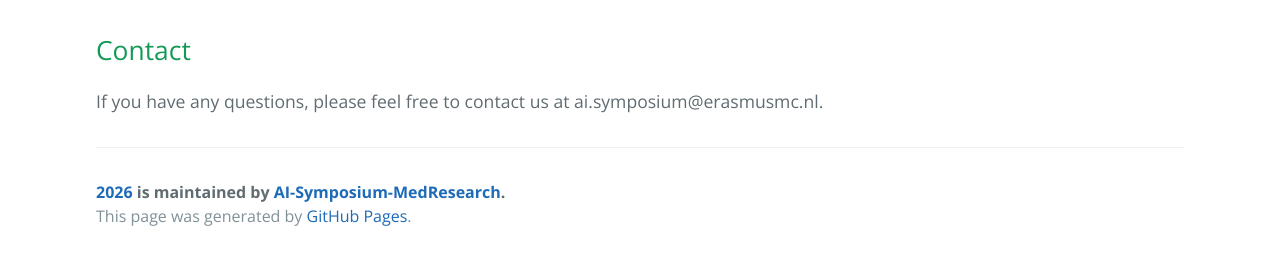
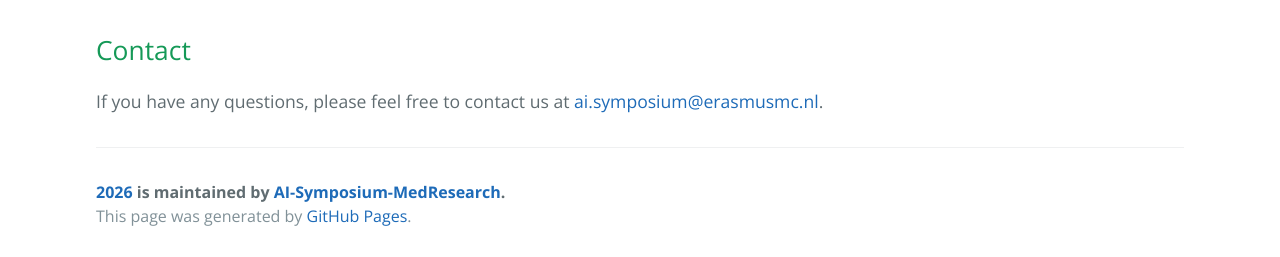
Before and after one commit to AI-Symposium-MedResearch/2026, a Jekyll site: the page built from index.md, in a window 1280 px wide and 900 px high, scrolled down 2580 px. Shown: the part 640-897 px from the top of the window. Built offline with Jekyll 4.4.1, drawn with Linux system fonts in a browser that asks for light colours; our own code applies the rules of GitHub Pages for plain Markdown files; part of the change alters nothing that is shown.

```diff
--- a/index.md
+++ b/index.md
@@ -145,4 +145,4 @@ The registration is free and includes coffee breaks and after-drink. We welcome
 </div>
 
 ## Contact
-If you have any questions, please feel free to contact us at ai.symposium@erasmusmc.nl.
+If you have any questions, please feel free to contact us at [ai.symposium@erasmusmc.nl](mailto:ai.symposium@erasmusmc.nl).
```
